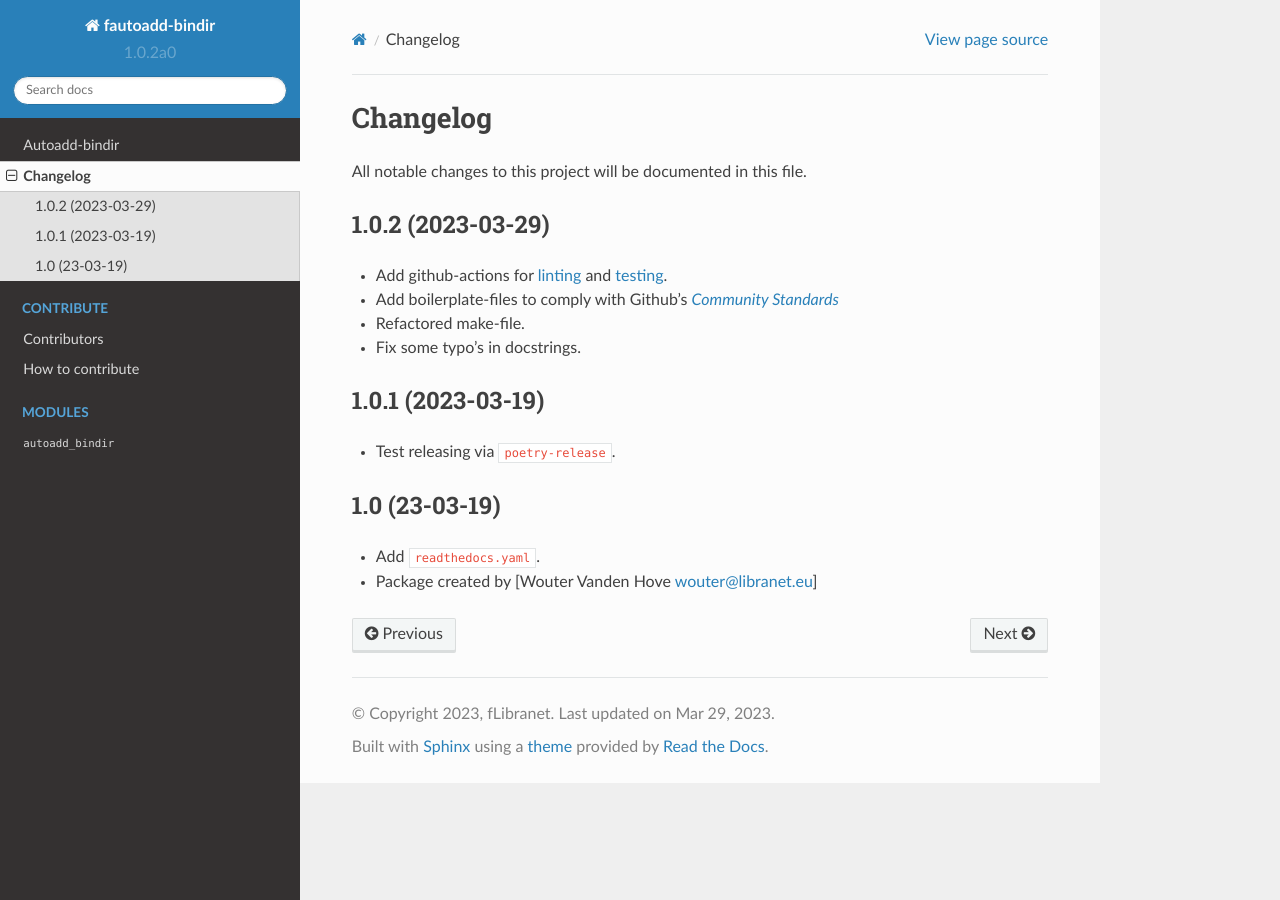
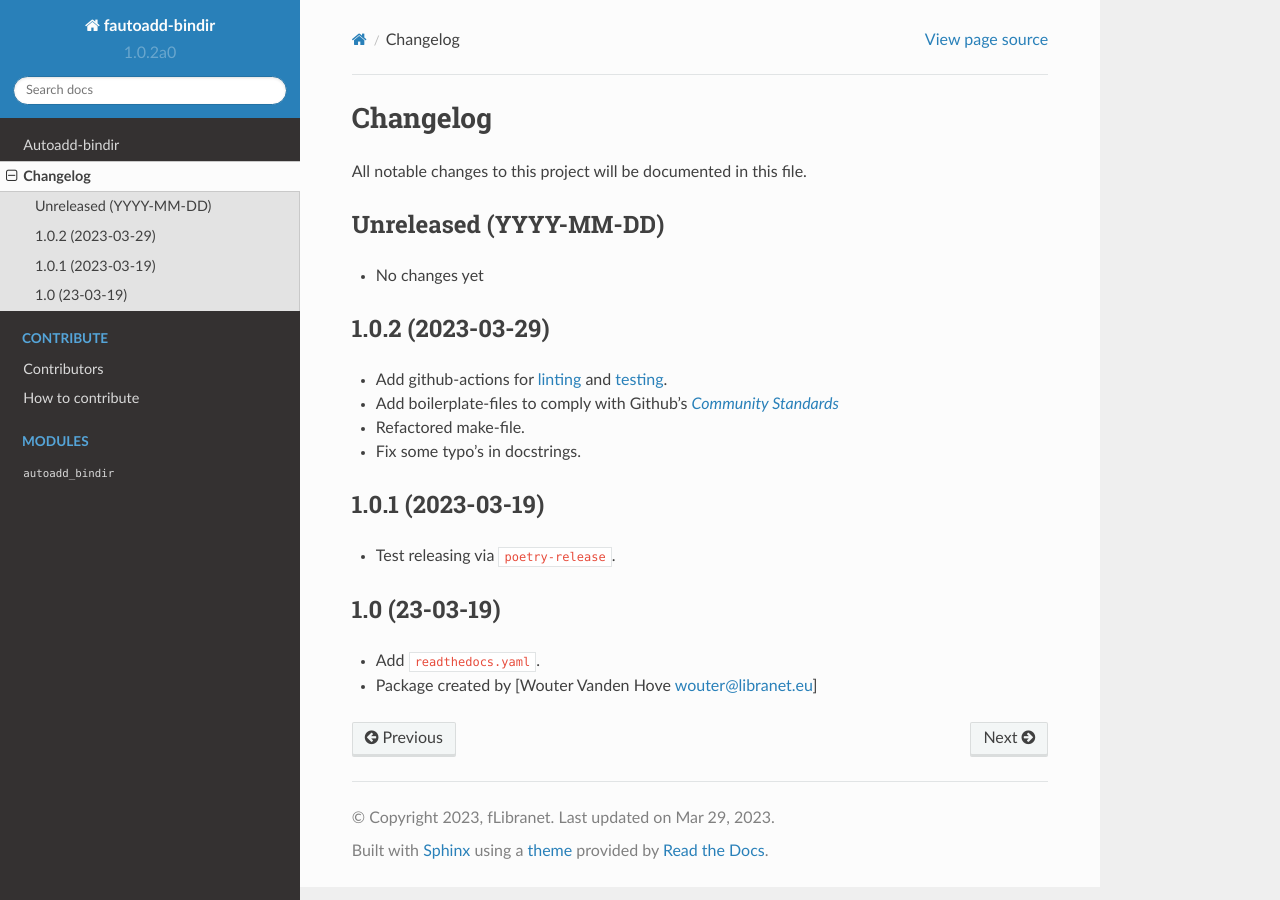
Before and after one commit to libranet/autoadd-bindir, a Sphinx documentation site: the page built from docs/changes.md, in a window 1280 px wide. Built offline with Sphinx 7.4.7 and the Read the Docs theme 2.0.0, drawn with Linux system fonts in a browser that asks for light colours; pages that are not in the unit, such as notebooks, are missing from menus.

```diff
--- a/docs/changes.md
+++ b/docs/changes.md
@@ -2,6 +2,10 @@
 
 All notable changes to this project will be documented in this file.
 
+
+## Unreleased (YYYY-MM-DD)
+
+- No changes yet
 
 ## 1.0.2 (2023-03-29)
 
```
Also changed, not shown: 1 other file.
